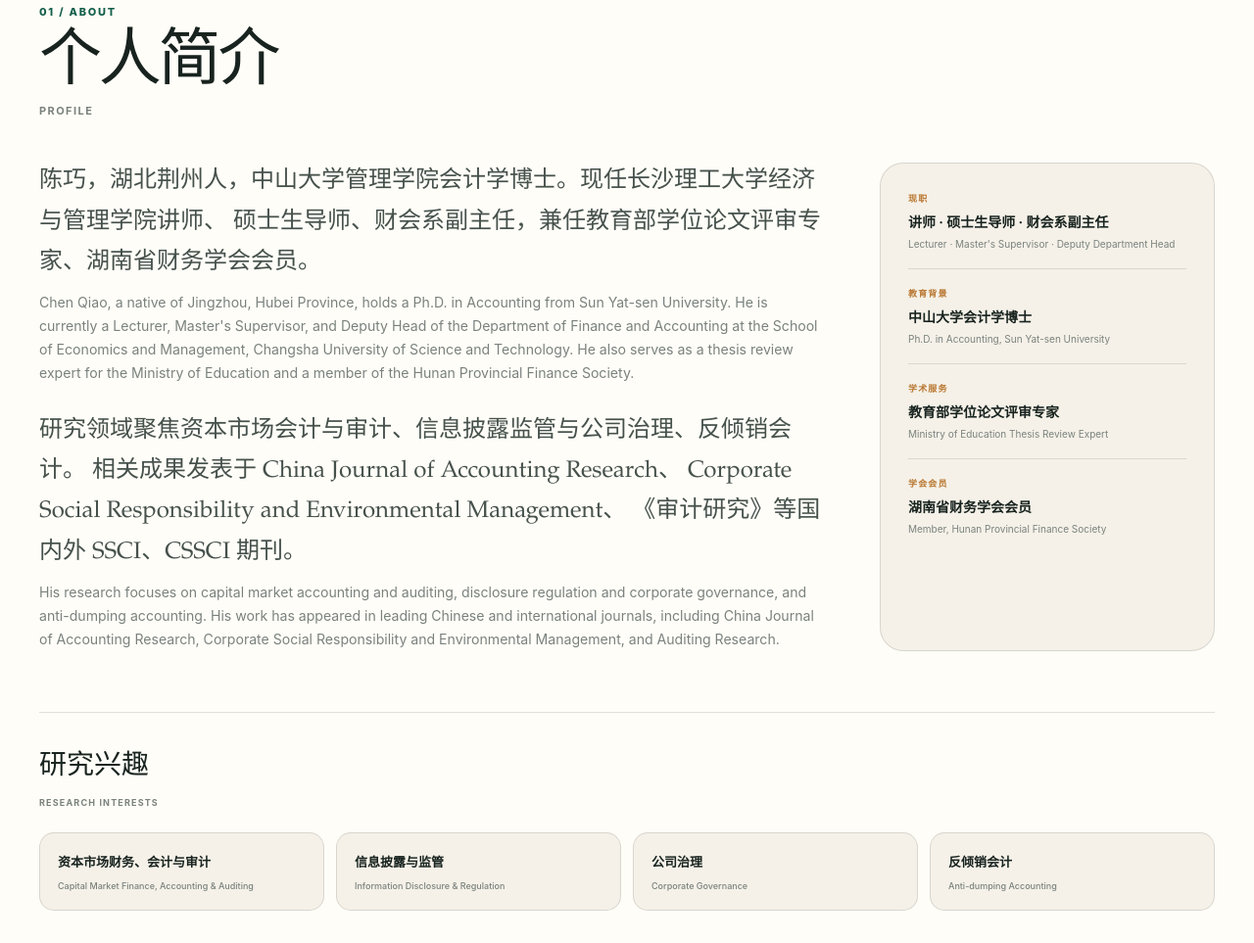
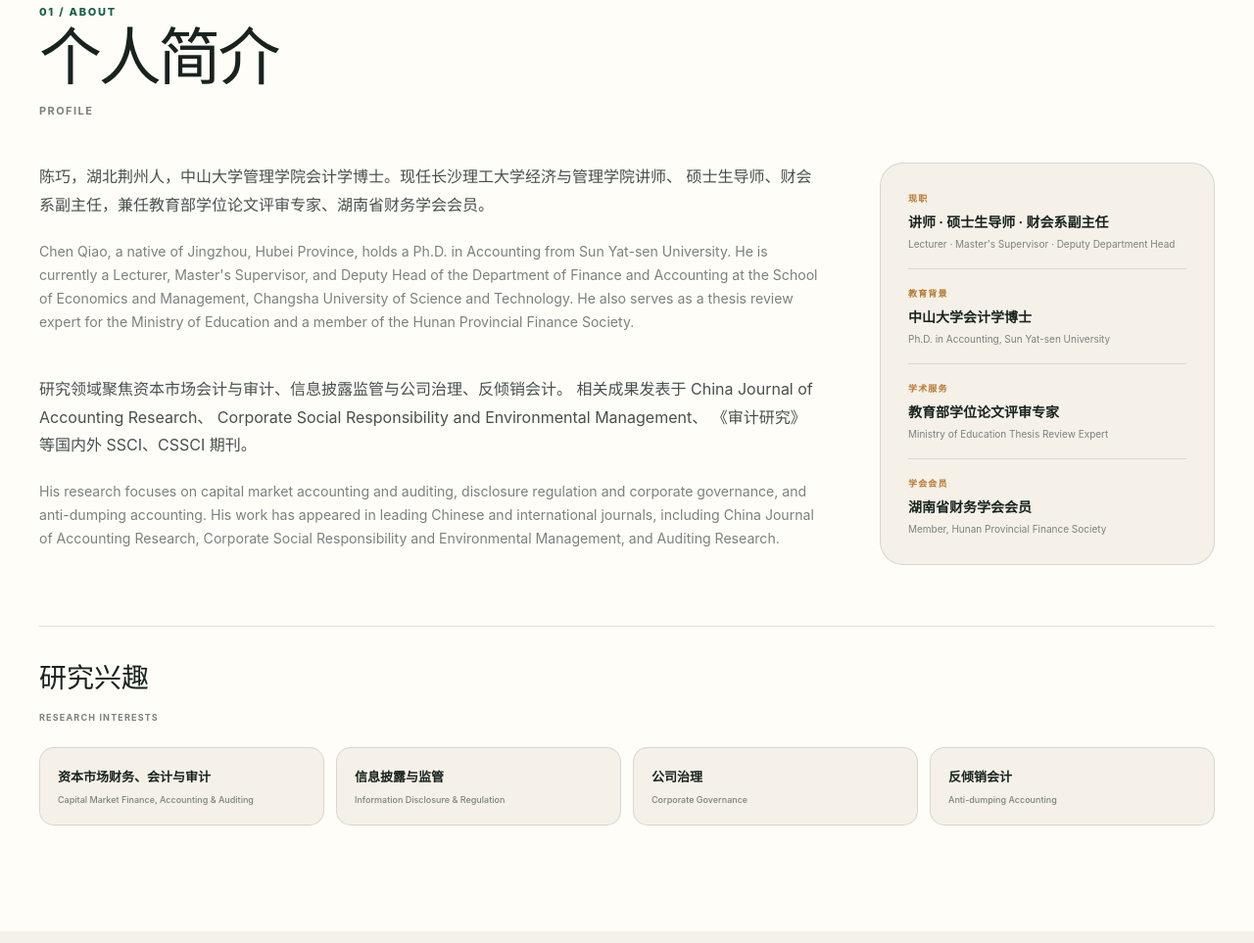
Before and after one commit to KevinQ7889/chenqiao-academic-website, a website: page index.html in a window 1280 px wide. Shown: the part 1171-2134 px from the top of the page at 98% size. Drawn offline with Linux system fonts and the light colour scheme.

Commit message:
Align profile text size

```diff
--- a/styles.css
+++ b/styles.css
@@ -695,9 +695,8 @@ html[data-theme='dark'] .sun-icon {
 }
 
 .about-lead .zh {
-  font-family: var(--font-serif);
-  font-size: 24px;
-  line-height: 1.72;
+  font-size: 16px;
+  line-height: 1.78;
 }
 
 .fact-panel {
```
